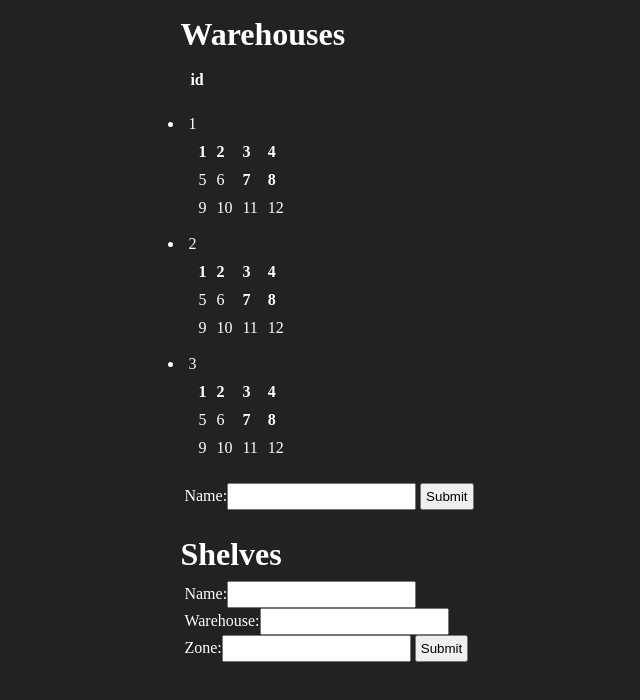
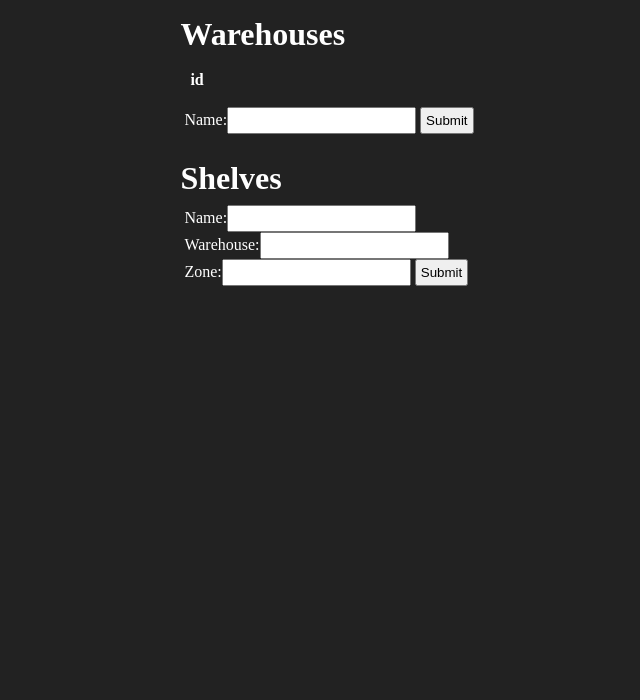
Before and after one commit to SeanHershey/Warehouse, a React (Vite) app in the folder web/: page / in a window 1280 px wide. Shown: the top 700 px of the page, without its empty margins (313-953 px from the left). Built offline with nearby package versions, Linux system fonts and the light colour scheme; no server answers.

Commit message:
changed json results

```diff
--- a/web/src/components/GetWarehouses.tsx
+++ b/web/src/components/GetWarehouses.tsx
@@ -27,76 +27,7 @@ export function GetWarehouses() {
         </table>
       )}
     </div>
-    <div>
-        <ul>
-            <li>1
-                <table>
-                    <tr>
-                        <th>1</th>
-                        <th>2</th>
-                        <th>3</th>
-                        <th>4</th>
-                    </tr>
-                    <tr>
-                        <td>5</td>
-                        <td>6</td>
-                        <th>7</th>
-                        <th>8</th>
-                    </tr>
-                    <tr>
-                        <td>9</td>
-                        <td>10</td>
-                        <td>11</td>
-                        <td>12</td>
-                    </tr>
-                </table>
-            </li>
-            <li>2
-                <table>
-                    <tr>
-                        <th>1</th>
-                        <th>2</th>
-                        <th>3</th>
-                        <th>4</th>
-                    </tr>
-                    <tr>
-                        <td>5</td>
-                        <td>6</td>
-                        <th>7</th>
-                        <th>8</th>
-                    </tr>
-                    <tr>
-                        <td>9</td>
-                        <td>10</td>
-                        <td>11</td>
-                        <td>12</td>
-                    </tr>
-                </table>
-            </li>
-            <li>3
-                <table>
-                    <tr>
-                        <th>1</th>
-                        <th>2</th>
-                        <th>3</th>
-                        <th>4</th>
-                    </tr>
-                    <tr>
-                        <td>5</td>
-                        <td>6</td>
-                        <th>7</th>
-                        <th>8</th>
-                    </tr>
-                    <tr>
-                        <td>9</td>
-                        <td>10</td>
-                        <td>11</td>
-                        <td>12</td>
-                    </tr>
-                </table>
-            </li>
-        </ul>
-    </div>
+
     </>
   );
 }
```
Also changed, not shown: 1 other file (tests, documents, lock files or other folders).
